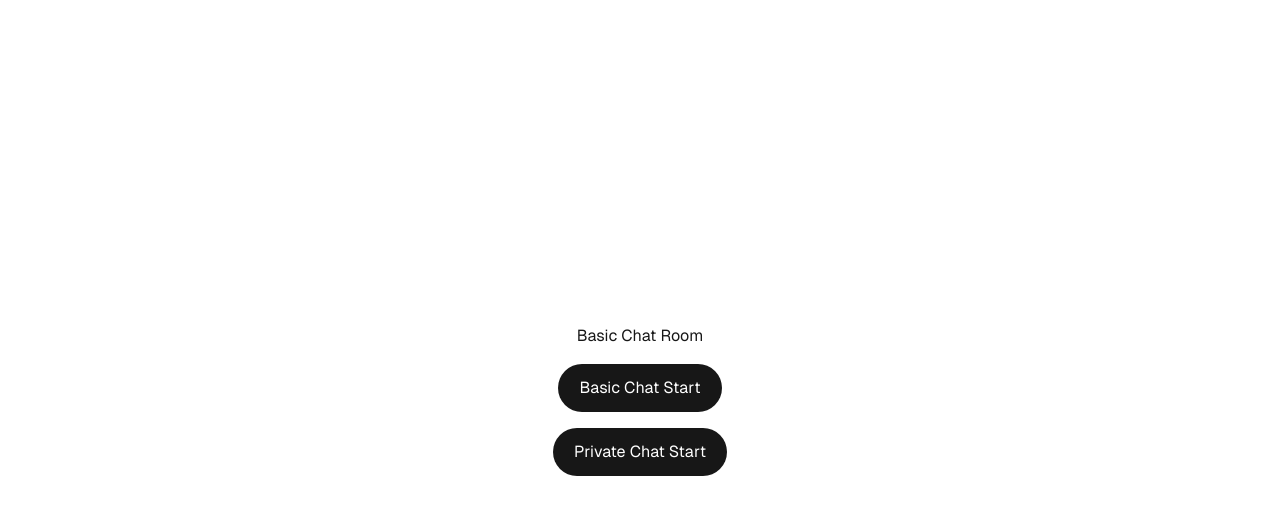
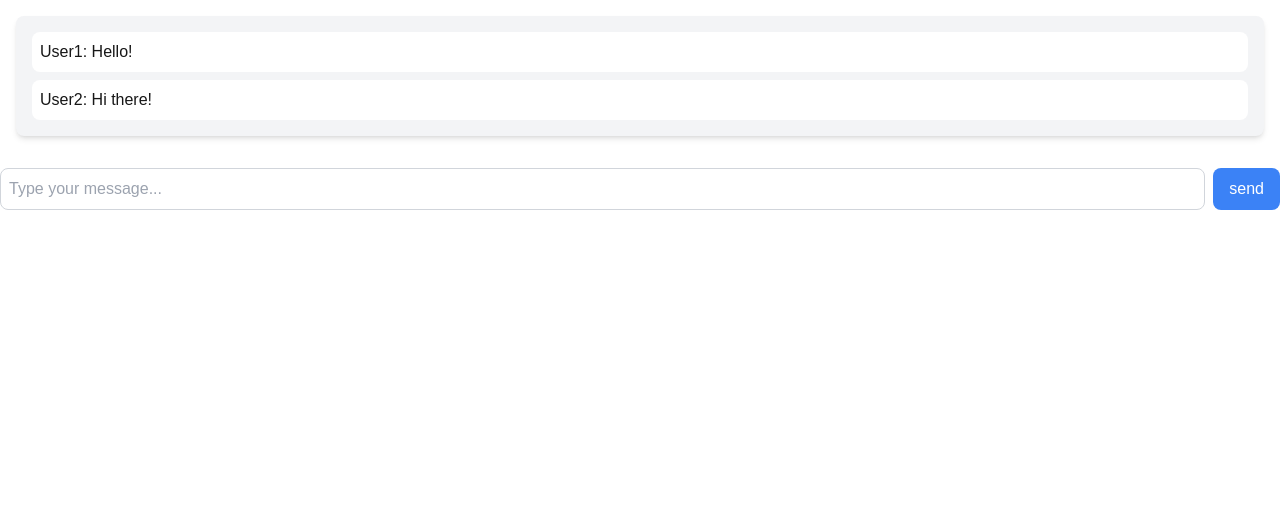
Before and after one commit to tanku3080/nextjs_for_firebase, a Next.js app: page /pages/bcp in a window 1280 px wide. Shown: the top 514 px of the page. Built offline with nearby package versions, Linux system fonts and the light colour scheme.

Commit message:
Basic Chat Roomのレイアウトをテキトーに作った

```diff
--- a/src/app/logic/db_status.ts
+++ b/src/app/logic/db_status.ts
@@ -2,13 +2,12 @@ import { set,get,push, onValue, ref } from "firebase/database";
 import { initConfig,initApp } from "./initConfig";
 
 initConfig();
-export const sendDB = (user:string,msg:string) =>{
+export const sendDB = (msg:string) =>{
     const msgRef = dbRef('msg');
     const newMsgRef = push(msgRef);
 
     //メッセージをDBに送信する処理を入れる
     set(newMsgRef,{
-        user:user,
         msg:msg,
         timestamp:Date.now()
     }).then(() => {
--- a/src/app/pages/bcp/page.tsx
+++ b/src/app/pages/bcp/page.tsx
@@ -1,31 +1,40 @@
+'use client'
+import {useState } from "react";
 import { initConfig } from "../../logic/initConfig";
+import { sendDB } from "@/app/logic/db_status";
 
 initConfig();
 
 export default function BasicChat() {
+  const [inputVal,setVal] = useState<string>('');
     return (
-      <div className="grid grid-rows-[20px_1fr_20px] items-center justify-items-center min-h-screen p-8 pb-20 gap-16 sm:p-20 font-[family-name:var(--font-geist-sans)]">
-        <main className="flex flex-col gap-8 row-start-2 items-center sm:items-start">
-          <div className="flex gap-4 items-center flex-col">
-            <h1>Basic Chat Room</h1>
-            <a
-              className="rounded-full border border-solid border-transparent transition-colors flex items-center justify-center bg-foreground text-background gap-2 hover:bg-[#383838] dark:hover:bg-[#ccc] text-sm sm:text-base h-10 sm:h-12 px-4 sm:px-5"
-              href="https://vercel.com/new?utm_source=create-next-app&utm_medium=appdir-template-tw&utm_campaign=create-next-app"
-              target="_blank"
-              rel="noopener noreferrer"
-            >
-              Basic Chat Start
-            </a>
-            <a
-              className="rounded-full border border-solid border-transparent transition-colors flex items-center justify-center bg-foreground text-background gap-2 hover:bg-[#383838] dark:hover:bg-[#ccc] text-sm sm:text-base h-10 sm:h-12 px-4 sm:px-5"
-              href="https://nextjs.org/docs?utm_source=create-next-app&utm_medium=appdir-template-tw&utm_campaign=create-next-app"
-              target="_blank"
-              rel="noopener noreferrer"
-            >
-              Private Chat Start
-            </a>
-          </div>
-        </main>
+      <>
+      <div className="flex flex-col h-full p-4">
+       <div className="flex-1 overflow-y-auto bg-gray-100 rounded-lg p-4 mb-4 shadow-md">
+         <div className="flex flex-col gap-2">
+           {/* ここをいい感じの領域にする必要がある */}
+           <div className="bg-white rounded-lg p-2">User1: Hello!</div>
+           <div className="bg-white rounded-lg p-2">User2: Hi there!</div>
+         </div>
+       </div>
       </div>
+      <div className="flex">
+       <input
+        type="text"
+        value={inputVal}
+        onChange={(e) => setVal(e.target.value)}
+        className="flex-1 border border-gray-300 rounded-lg p-2 mr-2"
+        placeholder="Type your message..."
+       />
+       <button
+       onClick={()=>{
+        sendDB(inputVal);
+       }}
+        name="Send"
+        className="bg-blue-500 text-white rounded-lg px-4 py-2 hover:bg-blue-600 transition">
+          send
+       </button>
+      </div>
+      </>
     );
   }
```
